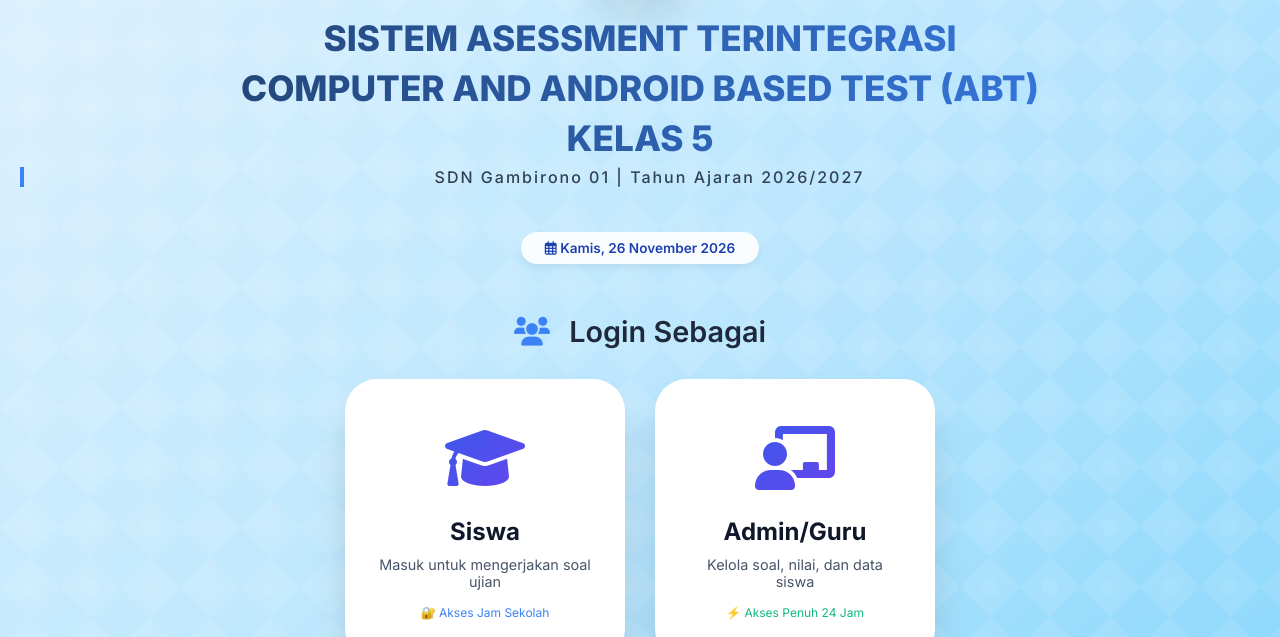
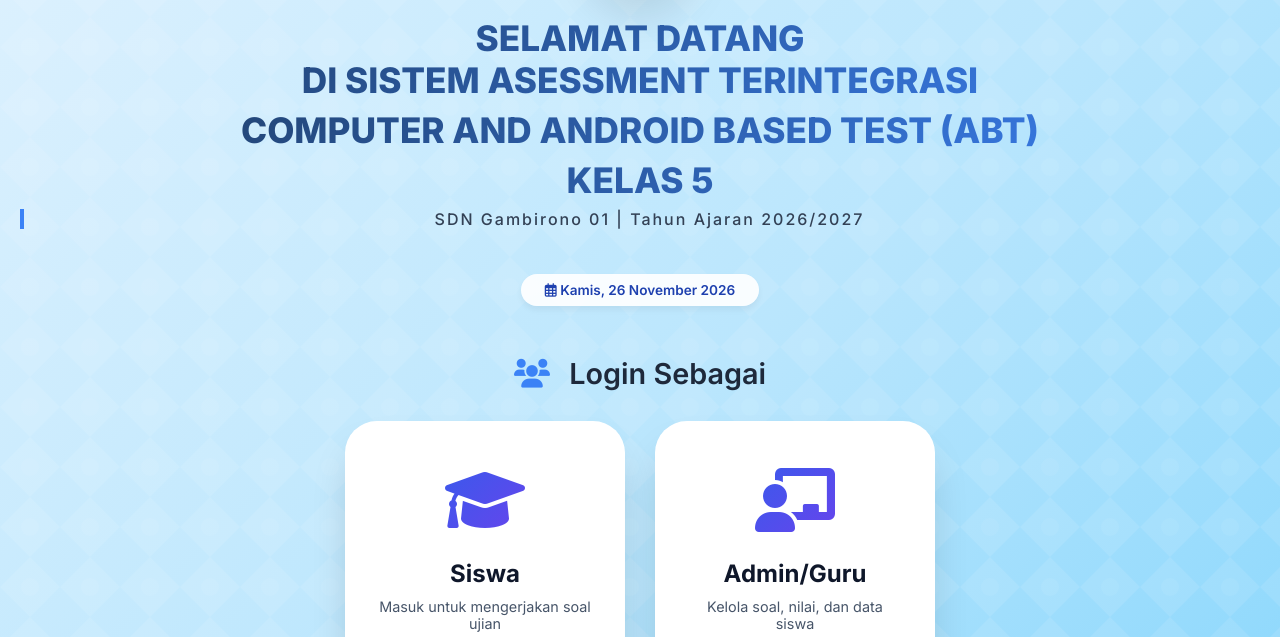
Before and after one commit to sdngbr01-source/ATS-Kelas-5, a plain HTML site: page index.html in a window 1280 px wide. Shown: the part 163-800 px from the top of the page. Drawn offline with Linux system fonts and the light colour scheme.

Commit message:
Update index.html

```diff
--- a/index.html
+++ b/index.html
@@ -480,7 +480,7 @@
                 <div class="logo-wrapper">
                     <img src="logo.png" alt="Logo" class="logo-img" onerror="this.src='https://placehold.co/100x100?text=Logo'">
                 </div>
-                <h1>SISTEM ASESSMENT TERINTEGRASI</h1>
+                <h1>SELAMAT DATANG<p></p> DI SISTEM ASESSMENT TERINTEGRASI</h1>
                 <h1>COMPUTER AND ANDROID BASED TEST (ABT)</h1>
                 <h1>KELAS 5</h1>
                 <div class="subtitle">SDN Gambirono 01 | Tahun Ajaran 2026/2027</div>
```
